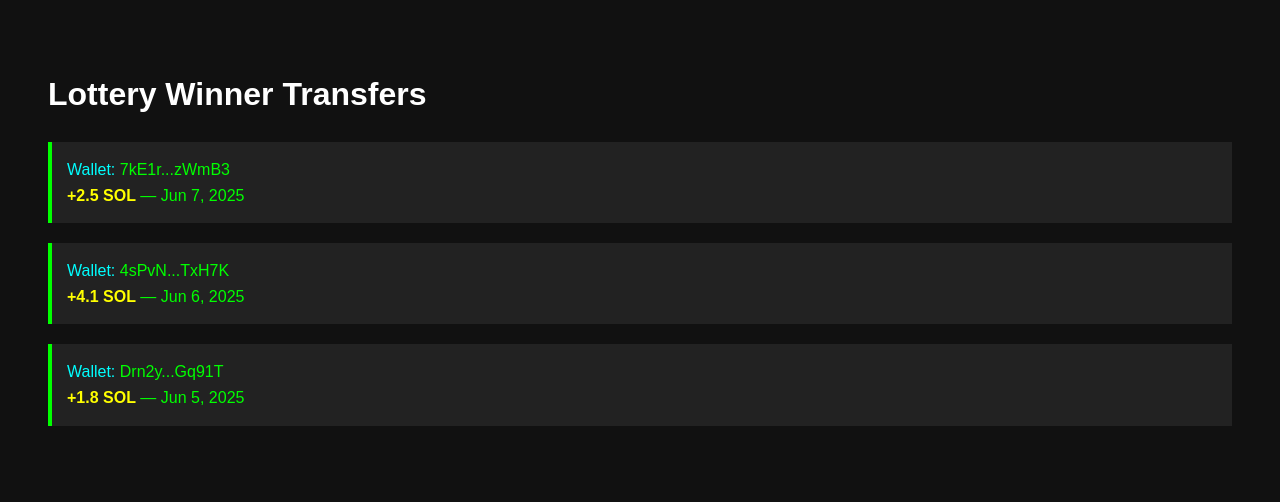
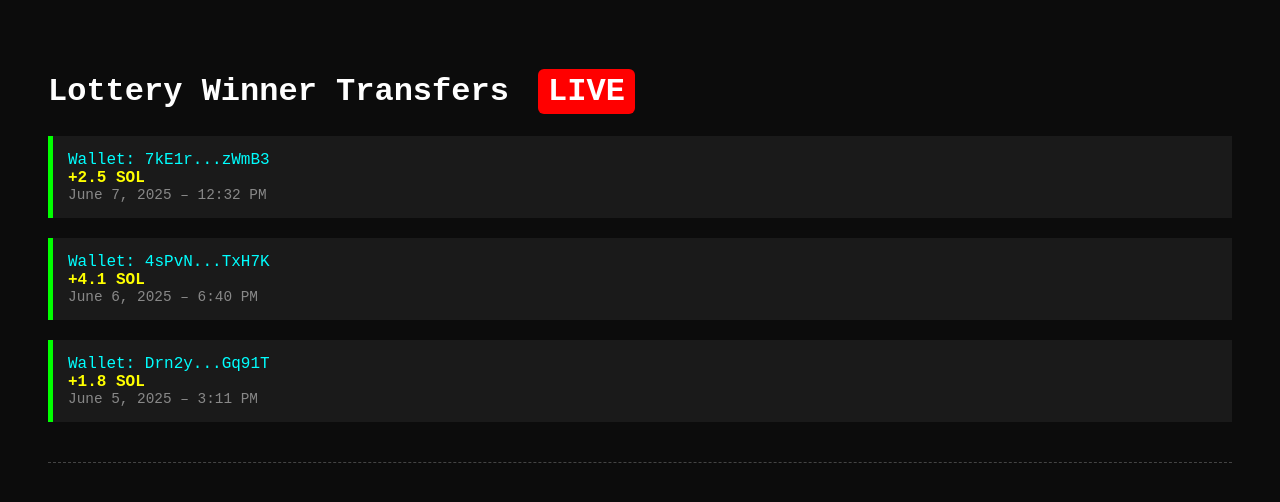
Before and after one commit to 2catcodes/lottery-site, a plain HTML site: page index.html in a window 1280 px wide. Drawn offline with Linux system fonts and the light colour scheme.

Commit message:
Update index.html

```diff
--- a/index.html
+++ b/index.html
@@ -5,47 +5,107 @@
   <title>Lottery Winner Transfers</title>
   <style>
     body {
-      font-family: Arial, sans-serif;
-      background-color: #111;
-      color: #0f0;
+      font-family: 'Courier New', Courier, monospace;
+      background-color: #0c0c0c;
+      color: #00ff00;
       padding: 40px;
-      line-height: 1.6;
     }
+
     h1 {
-      color: #fff;
+      color: #ffffff;
       font-size: 2em;
     }
+
+    .live-tag {
+      display: inline-block;
+      background-color: red;
+      color: white;
+      padding: 4px 10px;
+      margin-left: 10px;
+      font-weight: bold;
+      border-radius: 6px;
+      animation: blink 1s infinite;
+    }
+
+    @keyframes blink {
+      0%, 50%, 100% { opacity: 1; }
+      25%, 75% { opacity: 0; }
+    }
+
     .transfer {
-      background-color: #222;
-      border-left: 4px solid #0f0;
+      background-color: #1a1a1a;
+      border-left: 5px solid #00ff00;
       padding: 15px;
       margin: 20px 0;
+      transition: transform 0.2s;
     }
+
+    .transfer:hover {
+      transform: scale(1.02);
+    }
+
     .wallet {
-      color: #0ff;
+      color: #00ffff;
     }
+
     .amount {
       font-weight: bold;
-      color: #ff0;
+      color: #ffff00;
+    }
+
+    a {
+      text-decoration: none;
+      color: #00ffff;
+    }
+
+    a:hover {
+      text-decoration: underline;
+    }
+
+    .timestamp {
+      color: #888;
+      font-size: 0.9em;
+    }
+
+    .add-more {
+      color: #555;
+      font-size: 0.8em;
+      margin-top: 40px;
+      border-top: 1px dashed #444;
+      padding-top: 20px;
     }
   </style>
 </head>
 <body>
-  <h1>Lottery Winner Transfers</h1>
+  <h1>Lottery Winner Transfers <span class="live-tag">LIVE</span></h1>
 
   <div class="transfer">
-    <div><span class="wallet">Wallet:</span> 7kE1r...zWmB3</div>
-    <div><span class="amount">+2.5 SOL</span> — Jun 7, 2025</div>
+    <div><span class="wallet">Wallet:</span> <a href="https://solscan.io/account/7kE1rzWmB3" target="_blank">7kE1r...zWmB3</a></div>
+    <div><span class="amount">+2.5 SOL</span></div>
+    <div class="timestamp">June 7, 2025 – 12:32 PM</div>
   </div>
 
   <div class="transfer">
-    <div><span class="wallet">Wallet:</span> 4sPvN...TxH7K</div>
-    <div><span class="amount">+4.1 SOL</span> — Jun 6, 2025</div>
+    <div><span class="wallet">Wallet:</span> <a href="https://solscan.io/account/4sPvNTxH7K" target="_blank">4sPvN...TxH7K</a></div>
+    <div><span class="amount">+4.1 SOL</span></div>
+    <div class="timestamp">June 6, 2025 – 6:40 PM</div>
   </div>
 
   <div class="transfer">
-    <div><span class="wallet">Wallet:</span> Drn2y...Gq91T</div>
-    <div><span class="amount">+1.8 SOL</span> — Jun 5, 2025</div>
+    <div><span class="wallet">Wallet:</span> <a href="https://solscan.io/account/Drn2yGq91T" target="_blank">Drn2y...Gq91T</a></div>
+    <div><span class="amount">+1.8 SOL</span></div>
+    <div class="timestamp">June 5, 2025 – 3:11 PM</div>
+  </div>
+
+  <div class="add-more">
+    <!-- Copy and paste this block to add more -->
+    <!--
+    <div class="transfer">
+      <div><span class="wallet">Wallet:</span> <a href="https://solscan.io/account/ABC123XYZ" target="_blank">ABC12...XYZ</a></div>
+      <div><span class="amount">+X.X SOL</span></div>
+      <div class="timestamp">DATE – TIME</div>
+    </div>
+    -->
   </div>
 </body>
 </html>
```
